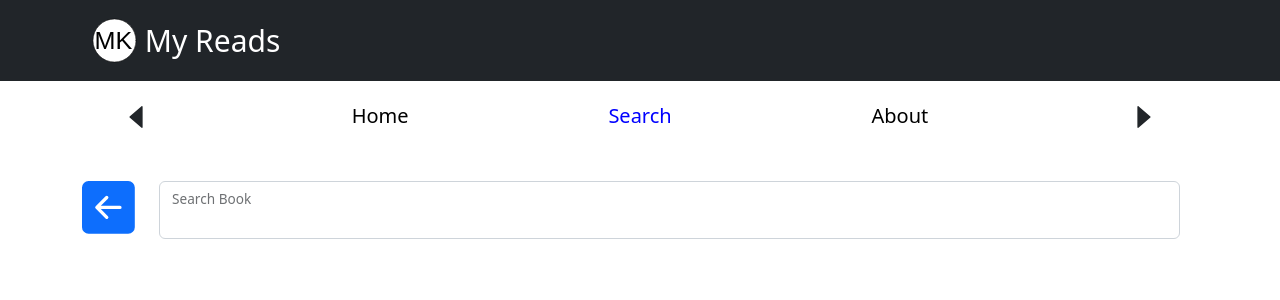
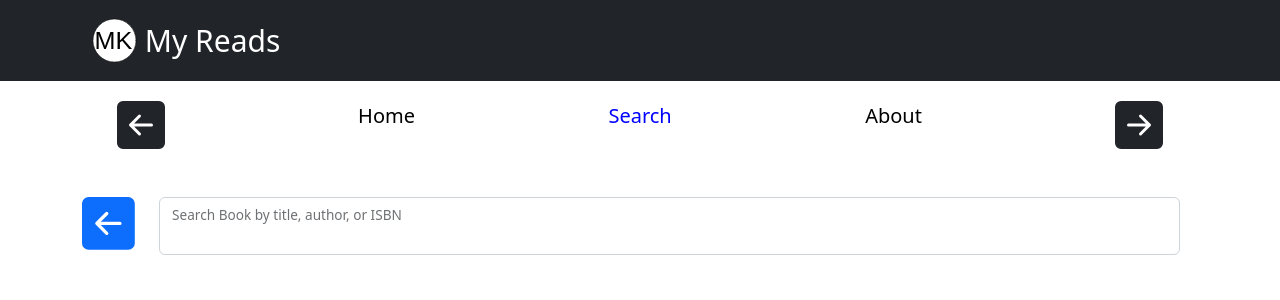
Before and after one commit to MKortmann/my-reads, a React (Create React App) app: page /search in a window 1280 px wide. Shown: the top 300 px of the page. Built offline with nearby package versions, Linux system fonts and the light colour scheme; no server answers.

Commit message:
feat: add input search logging at each change

```diff
--- a/src/components/pages/Search.tsx
+++ b/src/components/pages/Search.tsx
@@ -4,7 +4,6 @@ import Row from 'react-bootstrap/Row'
 import Col from 'react-bootstrap/Col'
 import FloatingLabel from 'react-bootstrap/FloatingLabel'
 import Form from 'react-bootstrap/Form'
-import { BiArrowBack } from 'react-icons/bi'
 import { BsFillArrowLeftSquareFill } from 'react-icons/bs'
 
 import { Link } from 'react-router-dom'
@@ -34,9 +33,14 @@ export const Search = () => {
 				<Col xs={11}>
 					<FloatingLabel
 						controlId='floatingInput'
-						label='Search Book'
+						label='Search Book by title, author, or ISBN'
 						className='mb-3'>
-						<Form.Control type='text' />
+						<Form.Control
+							type='text'
+							onChange={(event) => {
+								console.log(event.target.value)
+							}}
+						/>
 					</FloatingLabel>
 				</Col>
 			</Row>
--- a/src/components/utils/SubNav.tsx
+++ b/src/components/utils/SubNav.tsx
@@ -1,8 +1,11 @@
 import Nav from 'react-bootstrap/Nav'
 import { NavLink } from 'react-router-dom'
 import { css } from '@emotion/css'
-import { AiFillCaretLeft, AiFillCaretRight } from 'react-icons/ai'
 import { useNavigate } from 'react-router-dom'
+import {
+	BsFillArrowLeftSquareFill,
+	BsFillArrowRightSquareFill,
+} from 'react-icons/bs'
 
 export const SubNav = () => {
 	const navigate = useNavigate()
@@ -16,15 +19,14 @@ export const SubNav = () => {
 			activeKey='/home'
 			onSelect={(selectedKey) => alert(`selected ${selectedKey}`)}>
 			<Nav.Item>
-				<AiFillCaretLeft
+				<BsFillArrowLeftSquareFill
 					className={css`
 						cursor: pointer;
 						:hover {
 							color: blue;
-							font-size: 22px;
 						}
 					`}
-					size='2em'
+					size='3em'
 					onClick={() => navigate(-1)}
 				/>
 			</Nav.Item>
@@ -80,15 +82,14 @@ export const SubNav = () => {
 				</NavLink>
 			</Nav.Item>
 			<Nav.Item>
-				<AiFillCaretRight
+				<BsFillArrowRightSquareFill
 					className={css`
 						cursor: pointer;
 						:hover {
 							color: blue;
-							font-size: 18px;
 						}
 					`}
-					size='2em'
+					size='3em'
 					onClick={() => navigate(1)}
 				/>
 			</Nav.Item>
```
